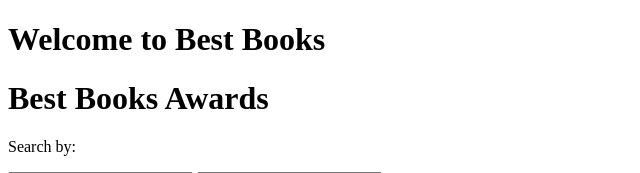
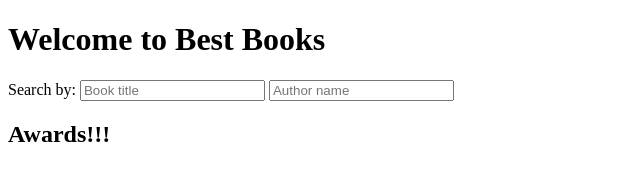
Before and after one commit to kemily/best_books, a Flask app: page / in a window 1280 px wide. Shown: the top 173 px of the page, without its empty margins (0-640 px from the left). Run offline with Flask 2, Linux system fonts and the light colour scheme.

Commit message:
Edited my homepage and base templates

```diff
--- a/server.py
+++ b/server.py
@@ -18,11 +18,11 @@ app.secret_key = "ABC"
 app.jinja_env.undefined = StrictUndefined
 
 awards = [
-    {"id": 1, "url": "/home/vagrant/src/best_books/static/pictures/ManBookerPrize1.png"},
-    {"id": 2, "url": "/home/vagrant/src/best_books/static/pictures/theeconomist3.jpg"},
-    {"id": 3, "url": "/home/vagrant/src/best_books/static/pictures/ManBookerPrize2.png"},
-    {"id": 4, "url": "/home/vagrant/src/best_books/static/pictures/nationalbookaward3.jpg"},
-    {"id": 5, "url": "/home/vagrant/src/best_books/static/pictures/TheNewYorkTimes1.png"}
+    {"id": 1, "url": "/static/pictures/ManBookerPrize1.png"},
+    {"id": 2, "url": "/static/pictures/theeconomist3.jpg"},
+    {"id": 3, "url": "/static/pictures/ManBookerPrize2.png"},
+    {"id": 4, "url": "/static/pictures/nationalbookaward3.jpg"},
+    {"id": 5, "url": "/static/pictures/TheNewYorkTimes1.png"}
 ]
 
 @app.route('/')
@@ -46,6 +46,7 @@ if __name__ == "__main__":
 
     # Use the DebugToolbar
     DebugToolbarExtension(app)
+    app.jinja_env.auto_reload = True
 
     # app.run()
     app.run(port=5000, host='0.0.0.0')
--- a/templates/base.html
+++ b/templates/base.html
@@ -1,7 +1,22 @@
-<!doctype html>
-<html>
+<!DOCTYPE html>
+<html lang="en">
 <head>
     <title>Best Books</title>
+    <style>
+
+        #awards img {
+            width:200px;
+            border: 0;
+        }
+
+        .floating-images {
+            display: inline-block;
+            width: 200px;
+            height: 200px;
+            margin: 20px;
+        }
+
+    </style>
 </head>
 <body>
 
--- a/templates/homepage.html
+++ b/templates/homepage.html
@@ -1,17 +1,18 @@
 {% extends 'base.html' %}
 {% block content %}
 	<div id="homepage-block">
-    	<h1 id="homepage-title">Best Books Awards</h1>
 
-        <p>Search by:</p>
-        <input type="text" name="titles" id="autocomplete" class="form-control" placeholder="Book title" />
+        <div id="search-boxes">
+            Search by:
+            <input type="text" name="titles" id="autocomplete" class="form-control" placeholder="Book title" />
 
-        <input type="text" name="name" id="autocomplete" class="form-control" placeholder="Author name" />
+            <input type="text" name="name" id="autocomplete" class="form-control" placeholder="Author name"/>
+        </div>
 
         <div id="awards">
             <h2>Awards!!!</h2>
             {% for image in images %}
-                <div>
+                <div class="floating-images">
                     <a href="{{ image.id }}">
                         <img src="{{ image.url }}" alt="image representing an award">
                     </a>
```
